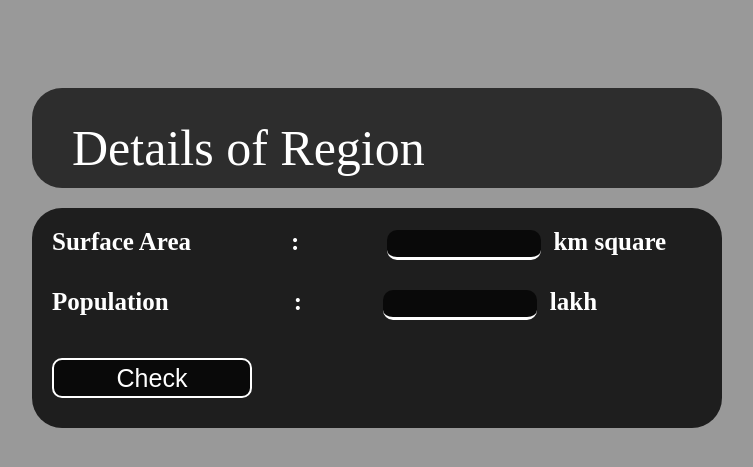
After one commit to purvjeja/12-hr_Hackathon, a Flask app: page /Hotspot in a window 1280 px wide. The commit adds this page. Shown: the top 467 px of the page, without its empty margins (288-1041 px from the left). Run offline with Flask 2, Linux system fonts and the light colour scheme.

Commit message:
touch ups

```diff
--- a/app.py
+++ b/app.py
@@ -13,9 +13,16 @@ app = Flask(__name__)
 def Home():
     return render_template('index.html')
 
+@app.route('/Hotspot',methods=['GET','POST'])
+def ZONE():
+    return render_template('predict_hotspot.html')
+
+
 
 @app.route('/Predict', methods=['GET','POST'])
 def predict():
+
+ if request.method=='POST':
     case_data=pd.read_csv('Data/Main.csv')
     X1=case_data['serial'].iloc[:34].values
     Y1=case_data['Total Confirmed'].iloc[:34].values
@@ -72,10 +79,15 @@ def predict():
     if date > 150 :
       y_pred = regressor.predict([[date]])
       score=regressor.score(X_test4,Y_test4)
-    y_pred = float(str(y_pred)[2:-2])
+    y_pred =(str(y_pred)[2:-2])
+    y_pred =(float(y_pred))
+    y_pred =(int(y_pred))
     score=round(score,2)
     score=score*100
-    return render_template('result.html',predicted="On That Day The Number Of Corona Cases Will Be {}".format(y_pred),score="We Are {}% Sure About Our Predcition".format(score))
+    return render_template('result.html',predicted="On That Day, The Number Of Corona Cases Will Be {}".format(y_pred),score="We Are {}% Sure About Our Prediction !".format(score))
+
+ else:
+    return render_template('index.html')
 
 
 if __name__=="__main__":
--- a/templates/index.html
+++ b/templates/index.html
@@ -12,13 +12,11 @@
 <div class="main_input">
 	<h2>Give Your Date As Number : -</h2>
 	<h3>example :- Counting starts from 30th January 2020,</h3>
-	<h3> if you want to know for 30th Febuary 2020, give Input as 30, i.e :- 30days from 30th January 2020 </h3>
+	<h3> if you want to know for 30th Febuary 2020, give Input as 30, i.e :- 30 days from 30th January 2020 </h3>
 
 <form action="{{ url_for('predict')}}" method="POST">
- &nbsp;&nbsp;&nbsp;&nbsp;&nbsp;&nbsp; &nbsp;&nbsp;&nbsp;&nbsp;&nbsp;&nbsp;&nbsp;&nbsp; &nbsp;&nbsp;&nbsp;<b> DATE &nbsp;&nbsp;&nbsp;&nbsp;&nbsp;&nbsp;&nbsp;&nbsp;&nbsp;&nbsp;&nbsp;&nbsp;&nbsp;&nbsp;&nbsp;&nbsp;&nbsp;&nbsp;: </b>  &nbsp;&nbsp;&nbsp;&nbsp;&nbsp;&nbsp;&nbsp;&nbsp;&nbsp;
+ &nbsp;&nbsp; &nbsp;&nbsp;&nbsp;<b> DATE NUMBER&nbsp;&nbsp;&nbsp;&nbsp;&nbsp;&nbsp;&nbsp;&nbsp;&nbsp;&nbsp;&nbsp;&nbsp;: </b>  &nbsp;&nbsp;&nbsp;&nbsp;&nbsp;&nbsp;&nbsp;&nbsp;&nbsp;
   <input type="number" id="date" name="date" required>
-
-
 <br></br>
 <br></br>
 
--- /dev/null
+++ b/templates/predict_hotspot.html
@@ -0,0 +1,109 @@
+<!DOCTYPE html>
+<html>
+<head>
+  <title>Predict</title>
+
+</head>
+<body>
+<div class="main">
+   Details of Region
+  </div>
+<div class="main_input">
+<b>  Surface Area &nbsp;&nbsp;&nbsp;&nbsp;&nbsp;&nbsp;&nbsp;&nbsp;&nbsp;&nbsp;&nbsp;&nbsp;&nbsp;&nbsp;&nbsp;: </b>  &nbsp;&nbsp;&nbsp;&nbsp; &nbsp;&nbsp;&nbsp; &nbsp;&nbsp;&nbsp;
+  <input type="number" id="sa" name="sa">&nbsp;&nbsp;<b>km square</b>
+
+<BR><br>
+
+  <b>Population &nbsp;&nbsp;&nbsp; &nbsp;&nbsp;&nbsp; &nbsp;&nbsp;&nbsp;&nbsp;&nbsp;&nbsp;&nbsp;&nbsp;&nbsp;&nbsp;&nbsp;:</b>&nbsp;&nbsp;&nbsp;&nbsp; &nbsp;&nbsp;&nbsp; &nbsp;&nbsp;&nbsp;
+  <input type="number" id="p" name="popu" required>&nbsp;&nbsp;<b>lakh</b>
+
+<BR><br>
+<input type="button" class="button" onclick="predict()" value="Check">
+<div  id="hell"></div>
+</div>
+</body>
+<script type="text/javascript">
+	function predict(){
+		var surface = document.getElementById("sa").value;
+        var population = document.getElementById("p").value;
+        var pic=document.getElementById("hell");
+        surface=surface*3000;
+        population=population*100000;
+        var result = surface-population;
+        if(result < 0){ document.body.style.backgroundColor = "red";
+        	pic.innerHTML="<h1>RED ZONE</h1>";
+        }
+        else {document.body.style.backgroundColor = "green";
+				pic.innerHTML="<h1>GREEN ZONE</h1>";
+		}
+        console.log(result);
+	}
+</script>
+<style type="text/css">
+body{
+background-color: rgba(0,0,0,0.4);
+}
+#hell{
+
+}
+b{
+  color: white;
+}
+.button{
+  border: 2px solid white;
+  width: 200px;
+  height:40px;
+  border-radius: 10px;
+  font-size: 25px;
+ margin-top: 10px;
+}
+.button:hover{
+  background-color:rgba(255,255,255,0.5);
+  color: black;
+  box-shadow: 1px 1px 1px 1px white;
+
+}
+.main{
+  background: rgba(0,0,0,0.7);
+    border-radius: 30px;
+    position: absolute;
+    left: 25%;
+    width: 650px;
+    height: 80px;
+    color: white;
+    margin-top: 80px;
+    align-content: center;
+    font-size: 50px;
+    padding-top: 20px;
+    padding-left: 40px;
+}
+.main_input{
+    background: rgba(0,0,0,0.8);
+    border-radius: 30px;
+    position: absolute;
+    left: 25%;
+    width: 650px;
+    height: 180px;
+    margin-top: 200px;
+    padding: 20px;
+    font-size: 25px;
+}
+.main_input:hover{
+    box-shadow: 1px 1px 1px 1px white;
+}
+
+input{
+  font-size: 20px;
+    width: 150px;
+    height: 25px;
+    outline:none;
+    background:none;
+    border: none;
+      outline:none;
+        border-bottom: 3px solid white;
+        color: white;
+       border-radius: 10px;
+        background-color: rgba(0,0,0,0.7);
+}
+</style>
+</html>
```
Also changed, not shown: templates/result.html (+24 -7 lines).
